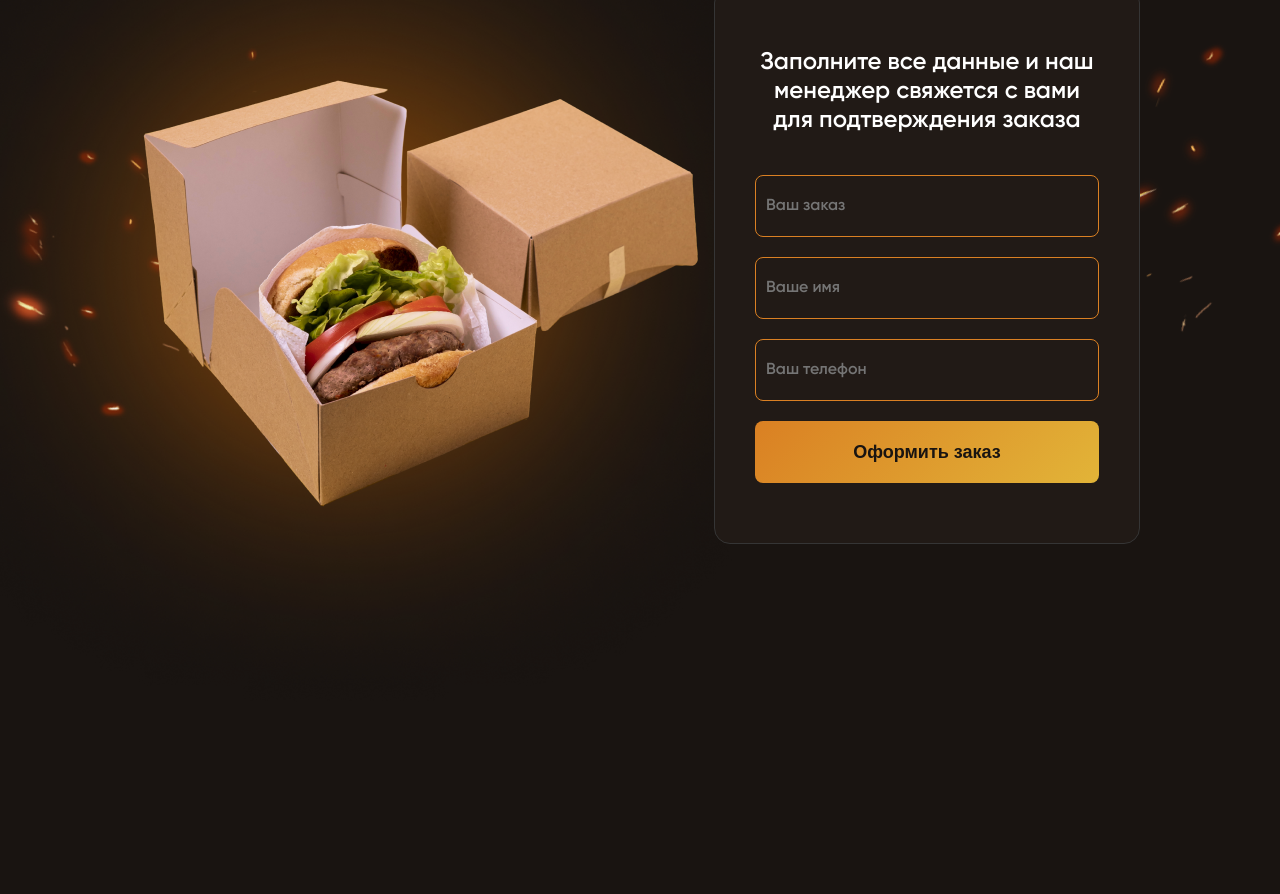
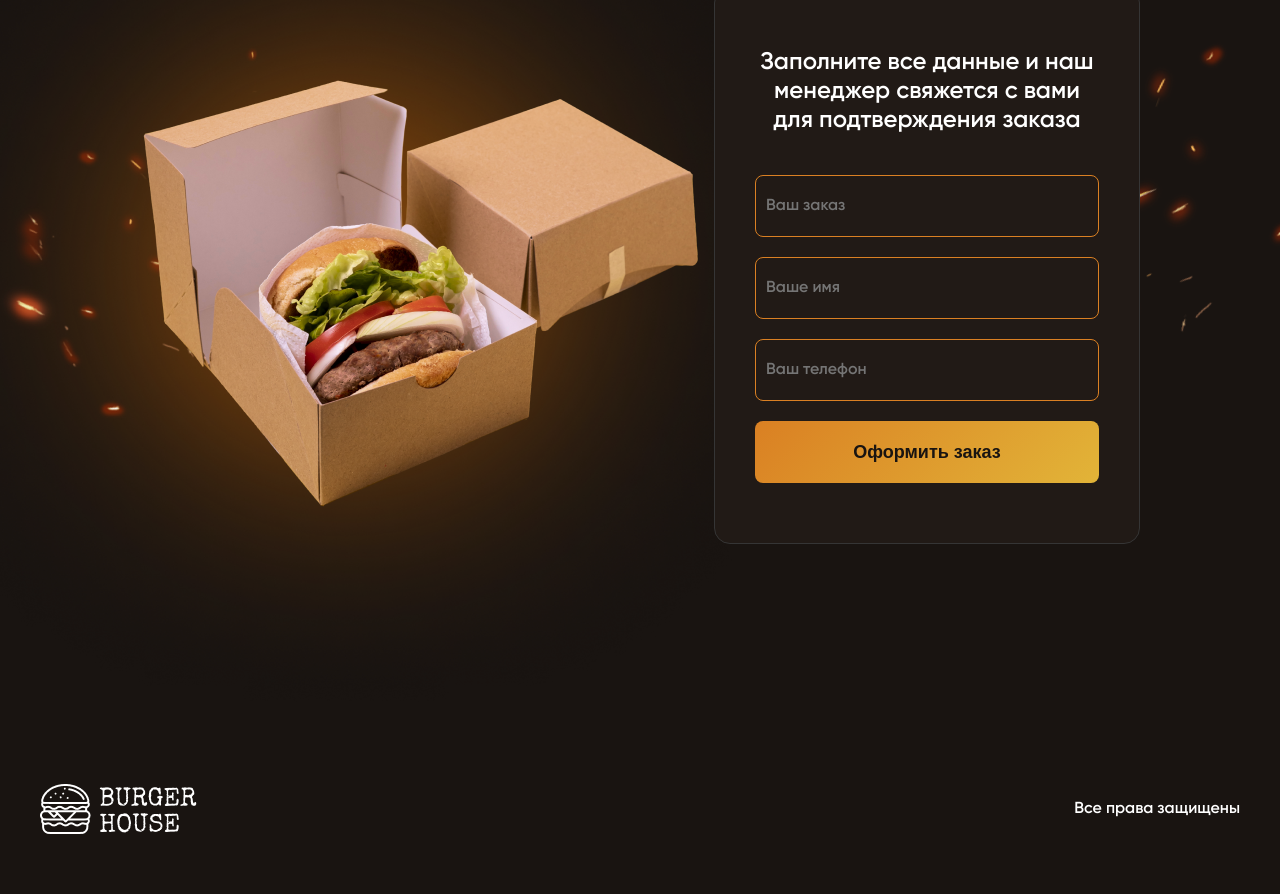
Before and after one commit to UglyGhoulChrist/burgers-intensive, a plain HTML site: page index.html in a window 1280 px wide. Shown: the part 3321-4215 px from the top of the page. Before the commit the page ends 4045 px from the top, so only its background shows below. Drawn offline with Linux system fonts and the light colour scheme.

Commit message:
Footer has been created

```diff
--- a/index.html
+++ b/index.html
@@ -111,6 +111,14 @@
             </form>
         </div>
     </section>
+    <footer class="footer">
+        <div class="container">
+            <div class="logo">
+                <img class="logo-img" src="./images/Logo.webp" alt="Logo">
+            </div>
+            <p class="footer-copy">Все права защищены</p>
+        </div>
+    </footer>
     <script type="module" src="./scripts/script.js"></script>
 </body>
 
--- a/styles/style.css
+++ b/styles/style.css
@@ -347,3 +347,20 @@ body {
     line-height: 140%;
     outline: none;
 }
+
+/* Footer section */
+
+.footer {
+    padding: 60px 0;
+}
+
+.footer .container {
+    display: flex;
+    align-items: center;
+    justify-content: space-between;
+}
+
+.footer-copy {
+    font-weight: 600;
+    font-size: 16px;
+}
```
Also changed, not shown: 1 other file.
